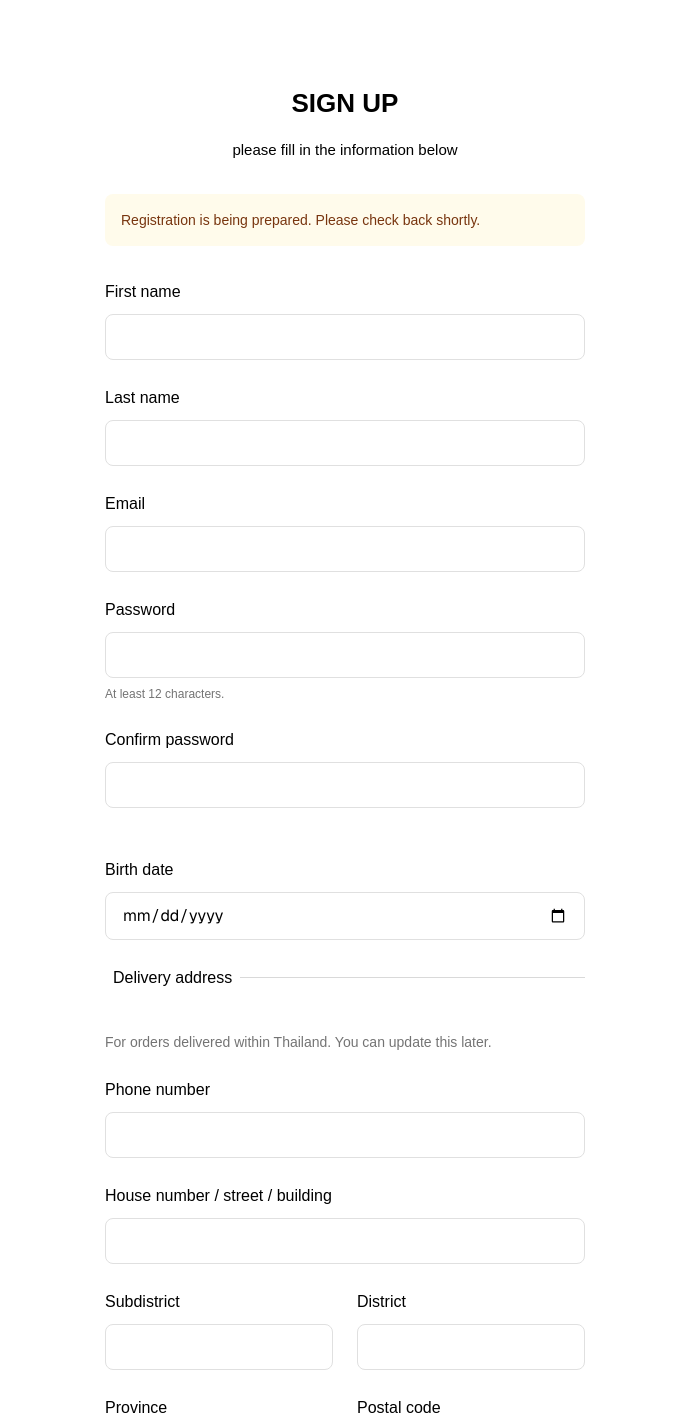
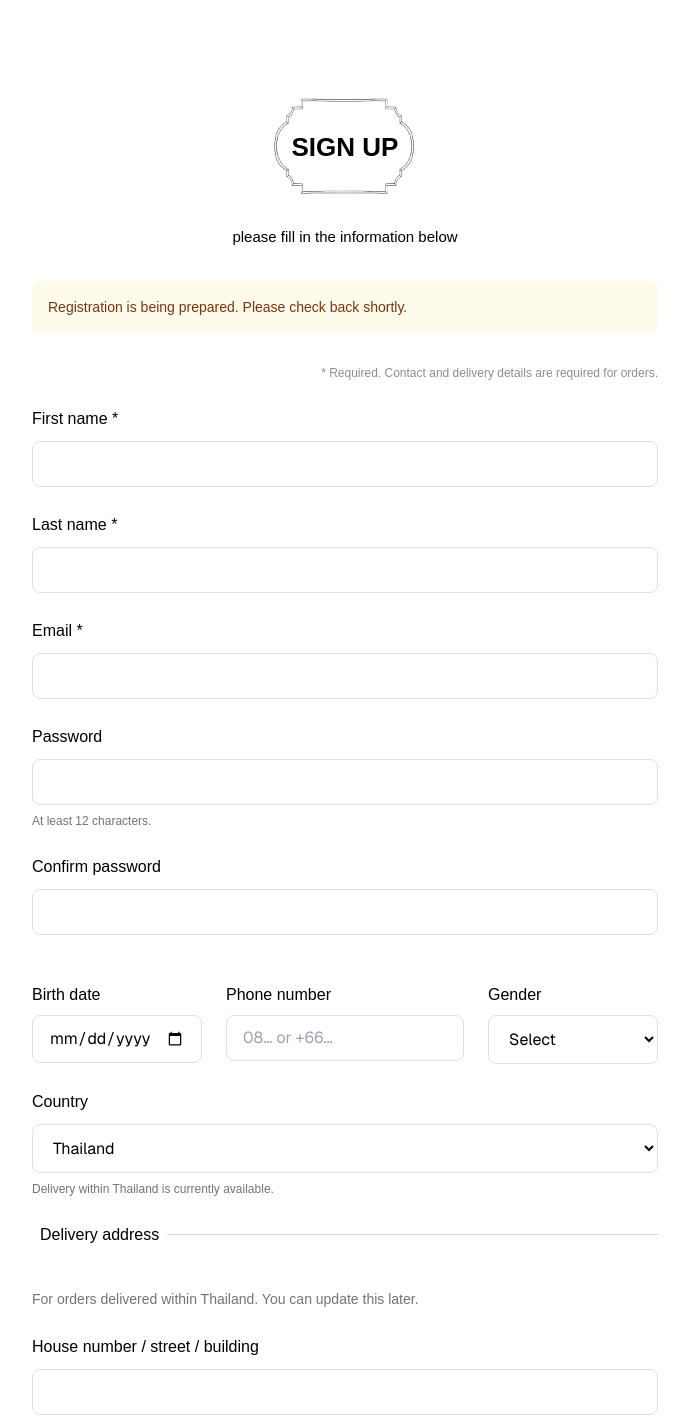
Before and after one commit to suphasin01/valleys-darley, a Next.js app: page /register in a window 1280 px wide. Shown: the part 100-1528 px from the top of the page, without its empty margins (295-984 px from the left). Built offline with nearby package versions, Linux system fonts and the light colour scheme; no server answers; a web font is replaced by a local one.

Commit message:
Match preview signup personal fields with encrypted profile storage

```diff
--- /dev/null
+++ b/app/components/AuthTitle.tsx
@@ -0,0 +1,4 @@
+/** Original frame exported from Figma node 425:743 at 3x; also used by Sign up. */
+export function AuthTitle({ children }: { children: string }) {
+  return <h1 className="relative mx-auto grid h-[126px] w-[192px] place-items-center text-center text-[32px] font-semibold"><img src="/images/figma/login-badge.webp" width={576} height={378} alt="" className="absolute inset-0 h-full w-full object-contain" /><span className="relative">{children}</span></h1>;
+}
--- a/app/globals.css
+++ b/app/globals.css
@@ -304,7 +304,7 @@ body:has(.figma-home) .footer-home-brand { display: block; }
   .figma-home > div:first-child { padding-block: 12px; font-size: 16px; }
   .figma-home h1, .figma-cta { font-size: 20px; }
   .signup-page { padding-top: 56px; padding-bottom: 96px; }
-  .signup-page > div { max-width: 480px; }
+  .signup-page > div { max-width: 626px; }
   .signup-page h1 { font-size: 26px; }
   .signup-page form { margin-top: 32px; }
   .signup-page form > label { font-size: 16px; }
--- /dev/null
+++ b/app/lib/customer-demographics.ts
@@ -0,0 +1,21 @@
+export const genderOptions = [
+  { value: 'female', label: 'Female' },
+  { value: 'male', label: 'Male' },
+  { value: 'prefer-not-to-say', label: 'Prefer not to say' },
+] as const;
+export type Gender = '' | typeof genderOptions[number]['value'];
+
+/** Optional identity fields; country stays within the currently supported delivery area. */
+export function validateDemographics(form: FormData): { gender?: Gender; country?: 'TH' } | null {
+  const result: { gender?: Gender; country?: 'TH' } = {};
+  if (form.has('gender')) {
+    const value = form.get('gender');
+    if (typeof value !== 'string' || value !== '' && !genderOptions.some(option => option.value === value)) return null;
+    result.gender = value as Gender;
+  }
+  if (form.has('country')) {
+    if (form.get('country') !== 'TH') return null;
+    result.country = 'TH';
+  }
+  return result;
+}
--- a/app/login/page.tsx
+++ b/app/login/page.tsx
@@ -4,6 +4,7 @@ import { member, providerReady, safeMemberNext } from '../lib/auth';
 import { SocialSignIn, AuthDivider } from '../components/SocialSignIn';
 import { copy } from '../lib/i18n';
 import { getLocale } from '../lib/locale';
+import { AuthTitle } from '../components/AuthTitle';
 
 export default async function Login({ searchParams }: { searchParams: Promise<{ next?: string; error?: string }> }) {
   const params = await searchParams;
@@ -15,7 +16,7 @@ export default async function Login({ searchParams }: { searchParams: Promise<{
   return <section className="editorial-page bg-white px-5 pb-24 pt-16 text-black md:pb-40 md:pt-32">
     <div className="mx-auto max-w-[626px]">
       <div className="auth-design flex flex-col">
-        <h1 className="relative mx-auto grid h-[126px] w-[192px] place-items-center text-center text-[32px] font-semibold"><img src="/images/figma/login-badge.webp" width={576} height={378} alt="" className="absolute inset-0 h-full w-full object-contain" /><span className="relative">LOG IN</span></h1>
+        <AuthTitle>LOG IN</AuthTitle>
         <p className="mb-10 mt-6 text-center text-[15px]">please enter your email and password</p>
         <form action="/api/auth/email" method="post" className="email-sign-in space-y-6"><input type="hidden" name="next" value={next} /><label className="block text-sm">{locale === 'th' ? 'อีเมล' : 'Email'}<input name="email" type="email" autoComplete="email" maxLength={254} required className="mt-2 w-full rounded-xl border border-black/15 px-4 py-3" /></label><label className="block text-sm">{locale === 'th' ? 'รหัสผ่าน' : 'Password'}<input name="password" type="password" autoComplete="current-password" maxLength={128} required className="mt-2 w-full rounded-xl border border-black/15 px-4 py-3" /></label><button disabled={!providerReady('email')} className="min-h-16 w-full rounded-xl bg-[#2c2221] px-6 py-4 text-sm text-white disabled:opacity-40">{locale === 'th' ? 'เข้าสู่ระบบด้วยอีเมล' : 'Log in'}</button></form>
         <p className="mb-1 mt-4 text-sm">Don’t have an account? <Link href={`/register?next=${encodeURIComponent(next)}`} className="underline underline-offset-2">Sign up</Link></p>
--- a/app/privacy/page.tsx
+++ b/app/privacy/page.tsx
@@ -6,7 +6,7 @@ export default function Privacy() {
   return <LegalDocument title="Privacy Policy">
     <LegalSection title="Who we are"><p>Valley’s Darling is a jewellery brand based in Thailand. We are responsible for the personal information you share with us on this website, on LINE and Instagram, and when you order from us.</p></LegalSection>
     <LegalSection title="What we collect">
-      <p>Account details: your name, email, website password (stored as a hash), and the birth date, telephone number and other profile details you choose to provide.</p>
+      <p>Account details: your name, email, website password (stored as a hash), and the birth date, gender, telephone number and other profile details you choose to provide. Birth date and gender are optional.</p>
       <p>Order details: your shipping and billing address, telephone number, the items you buy, order notes and payment status.</p>
       <p>Custom-made details: engraving text, sizes, design notes, and any photos or videos you send us for custom pieces, claims or repairs.</p>
       <p>Messages: what you send us by email, LINE, Instagram or our contact form.</p>
--- a/app/register/page.tsx
+++ b/app/register/page.tsx
@@ -4,6 +4,8 @@ import { member, safeMemberNext } from '../lib/auth';
 import { SocialSignIn, AuthDivider } from '../components/SocialSignIn';
 import { PrivacyCheckbox } from '../components/PrivacyCheckbox';
 import { customerStorageReady, getCustomerProfile, preferencesVersion } from '../lib/customer-profile';
+import { AuthTitle } from '../components/AuthTitle';
+import { genderOptions } from '../lib/customer-demographics';
 
 export const dynamic = 'force-dynamic';
 export const metadata = { title: "Sign up | Valley's Darling", robots: { index: false, follow: false } };
@@ -15,14 +17,13 @@ export default async function Register({ searchParams }: { searchParams: Promise
   if (profile && !params.edit && !params.error) redirect(next);
   const ready = customerStorageReady();
   const fields = [
-    ['phone', 'Phone number', 'tel', profile?.phone || '', 20],
     ['address', 'House number / street / building', 'address-line1', profile?.address || '', 250],
     ['subdistrict', 'Subdistrict', 'address-level3', profile?.subdistrict || '', 100],
     ['district', 'District', 'address-level2', profile?.district || '', 100],
     ['province', 'Province', 'address-level1', profile?.province || '', 100],
     ['postalCode', 'Postal code', 'postal-code', profile?.postalCode || '', 5],
   ] as const;
-  const input = 'mt-2 min-h-11 w-full rounded-lg border border-[#e0e0e0] bg-white px-4 py-3 font-sans text-base outline-none focus:border-[#9c7674] focus:ring-1 focus:ring-[#9c7674]';
+  const input = 'mt-2 min-h-11 min-w-0 w-full rounded-lg border border-[#e0e0e0] bg-white px-4 py-3 font-sans text-base outline-none focus:border-[#9c7674] focus:ring-1 focus:ring-[#9c7674]';
   const messages: Record<string, string> = {
     password: 'Use a password of 12–128 characters and matching confirmation.',
     validation: 'Please complete all fields with a valid email, Thai phone and 5-digit postal code.',
@@ -31,22 +32,28 @@ export default async function Register({ searchParams }: { searchParams: Promise
     save: 'Unable to save. If this email is already registered, please sign in; otherwise try again later.',
   };
   return <main className="editorial-page signup-page bg-white px-5 pb-24 pt-16 text-black md:pb-40 md:pt-24"><div className="mx-auto max-w-[626px]">
-    <header className="text-center"><h1 className="text-[32px] font-semibold">{user ? 'YOUR DETAILS' : 'SIGN UP'}</h1><p className="mt-4 text-[15px]">{user ? 'your contact information and delivery address' : 'please fill in the information below'}</p></header>
+    <header className="text-center">{user ? <h1 className="text-[32px] font-semibold">YOUR DETAILS</h1> : <AuthTitle>SIGN UP</AuthTitle>}<p className="mt-4 text-[15px]">{user ? 'your contact information and delivery address' : 'please fill in the information below'}</p></header>
     {params.error && <p role="alert" className="mt-8 rounded-lg bg-rose-50 p-4 text-sm text-rose-800">{messages[params.error] || messages.save}</p>}
     {!ready && <p role="status" className="mt-8 rounded-lg bg-amber-50 p-4 text-sm text-amber-900">{messages.configuration}</p>}
     <form action="/api/customer/profile" method="post" className="mt-12 space-y-6">
+      <p className="text-right text-xs text-black/45">* Required. Contact and delivery details are required for orders.</p>
       <input type="hidden" name="next" value={next} />
       {user ? <label className="block text-xl">Recipient full name<input className={input} name="name" autoComplete="name" defaultValue={profile?.name || user.name} maxLength={100} required /></label> : <>
-        <label className="block text-xl">First name<input className={input} name="firstName" autoComplete="given-name" maxLength={50} required /></label>
-        <label className="block text-xl">Last name<input className={input} name="lastName" autoComplete="family-name" maxLength={49} required /></label>
+        <label className="block text-xl">First name<span aria-hidden="true"> *</span><input className={input} name="firstName" autoComplete="given-name" maxLength={50} required /></label>
+        <label className="block text-xl">Last name<span aria-hidden="true"> *</span><input className={input} name="lastName" autoComplete="family-name" maxLength={49} required /></label>
       </>}
-      <label className="block text-xl">Email<input className={input} name="email" type="email" autoComplete="email" defaultValue={profile?.email || user?.email || ''} maxLength={254} required /></label>
+      <label className="block text-xl">Email<span aria-hidden="true"> *</span><input className={input} name="email" type="email" autoComplete="email" defaultValue={profile?.email || user?.email || ''} maxLength={254} required /></label>
       {!user && <>
         <label className="block text-xl">Password<input className={input} name="password" type="password" autoComplete="new-password" minLength={12} maxLength={128} aria-describedby="signup-password-hint" required /><span id="signup-password-hint" className="mt-2 block text-xs text-black/55">At least 12 characters.</span></label>
         <label className="block text-xl">Confirm password<input className={input} name="confirmPassword" type="password" autoComplete="new-password" minLength={12} maxLength={128} required /></label>
       </>}
-      <label className="block pt-6 text-xl">Birth date<input className={input} name="birthDate" type="date" autoComplete="bday" min="1900-01-01" max={new Date().toLocaleDateString('en-CA', {timeZone:'Asia/Bangkok'})} defaultValue={profile?.birthDate || ''} /><span className="sr-only">Optional</span></label>
-      <fieldset className="border-t border-black/15 pt-8"><legend className="px-2 text-xl">Delivery address</legend><p className="mb-6 mt-2 text-sm text-black/55">For orders delivered within Thailand. You can update this later.</p><div className="grid gap-6 sm:grid-cols-2">{fields.map(([name,label,autocomplete,value,max]) => <label key={name} className={`block text-xl ${name === 'phone' || name === 'address' ? 'sm:col-span-2' : ''}`}>{label}<input className={input} name={name} type={name === 'phone' ? 'tel' : 'text'} autoComplete={autocomplete} defaultValue={value} maxLength={max} required inputMode={name === 'postalCode' ? 'numeric' : undefined} pattern={name === 'postalCode' ? '[0-9]{5}' : undefined} /></label>)}</div></fieldset>
+      <div className="grid gap-6 pt-6 sm:grid-cols-[1fr_1.4fr_1fr] [&>label]:min-w-0">
+        <label className="block text-base">Birth date<input className={input} name="birthDate" type="date" autoComplete="bday" min="1900-01-01" max={new Date().toLocaleDateString('en-CA', {timeZone:'Asia/Bangkok'})} defaultValue={profile?.birthDate || ''} /><span className="sr-only">Optional</span></label>
+        <label className="block text-base">Phone number<input className={input} name="phone" type="tel" autoComplete="tel" maxLength={20} defaultValue={profile?.phone || ''} placeholder="08… or +66…" required /></label>
+        <label className="block text-base">Gender<select className={input} name="gender" defaultValue={profile?.gender || ''}><option value="">Select</option>{genderOptions.map(option => <option key={option.value} value={option.value}>{option.label}</option>)}</select><span className="sr-only">Optional</span></label>
+      </div>
+      <label className="block text-xl">Country<select className={input} name="country" autoComplete="country" defaultValue="TH" required><option value="TH">Thailand</option></select><span className="mt-2 block text-xs text-black/55">Delivery within Thailand is currently available.</span></label>
+      <fieldset className="border-t border-black/15 pt-8"><legend className="px-2 text-xl">Delivery address</legend><p className="mb-6 mt-2 text-sm text-black/55">For orders delivered within Thailand. You can update this later.</p><div className="grid gap-6 sm:grid-cols-2">{fields.map(([name,label,autocomplete,value,max]) => <label key={name} className={`block text-xl ${name === 'address' ? 'sm:col-span-2' : ''}`}>{label}<input className={input} name={name} type="text" autoComplete={autocomplete} defaultValue={value} maxLength={max} required inputMode={name === 'postalCode' ? 'numeric' : undefined} pattern={name === 'postalCode' ? '[0-9]{5}' : undefined} /></label>)}</div></fieldset>
       <input type="hidden" name="preferencesVersion" value={preferencesVersion} />
       <div className="mx-auto max-w-[500px] space-y-5 py-3 text-[13px] leading-[1.5]">
         <label className="flex cursor-pointer items-start gap-4"><input type="checkbox" name="marketingConsent" value="yes" defaultChecked={profile?.preferences?.marketing || false} className="mt-1 h-4 w-4 shrink-0 accent-[#9c7674]" /><span>I agree that Valley’s Darling may collect my personal information for marketing purposes (newsletters, updates and collection arrivals etc.).</span></label>
```
Also changed, not shown: app/lib/customer-profile.ts (+6 -2 lines), 2 other files (tests, documents, lock files or other folders).
